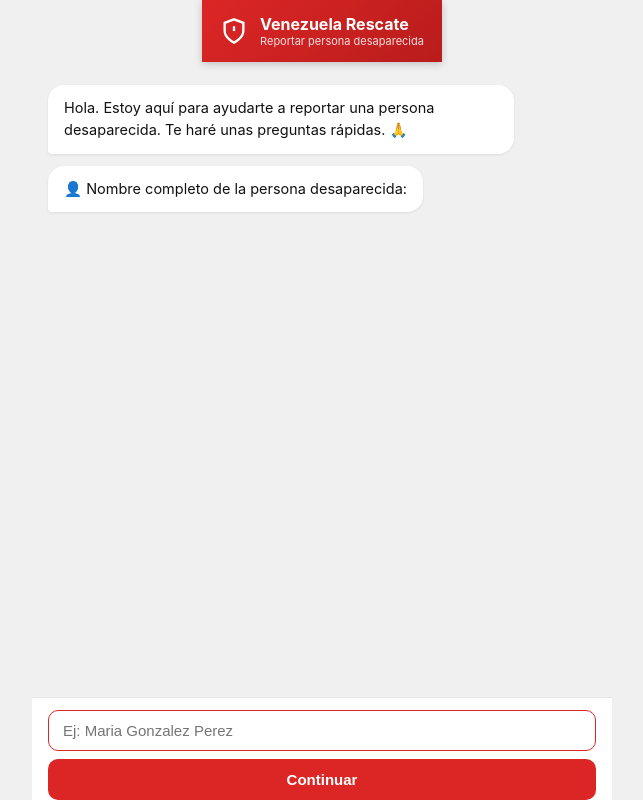
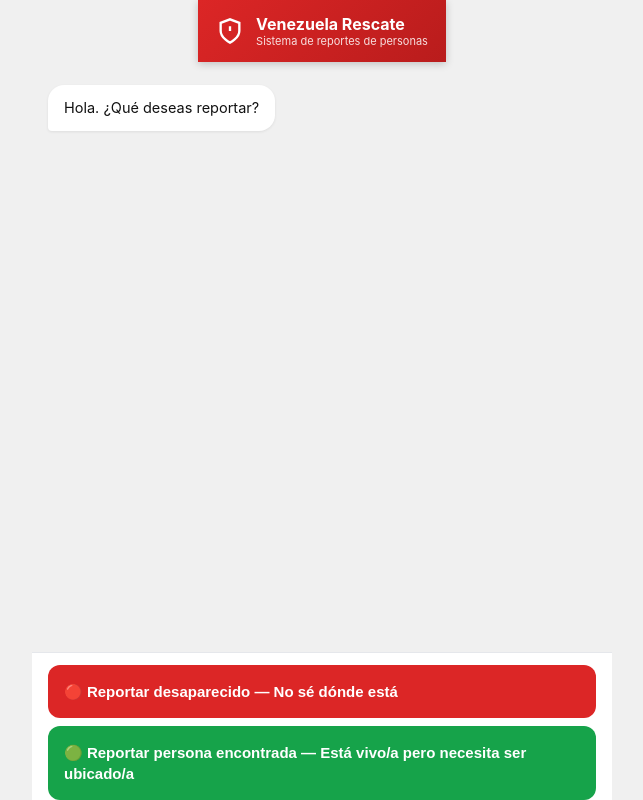
Before and after one commit to Arturado/ventatalk-rescate, a Python web app: template templates/chatbot.html in a window 1280 px wide. Shown: the whole page, without its empty margins (318-961 px from the left). Run offline with Jinja, Linux system fonts and the light colour scheme; the template is opened without the code that fills it, so the values that code supplies are empty.

Commit message:
feat: tipo reporte desaparecido/encontrado_vivo, flujos chatbot duales, admin badge y filtro

```diff
--- a/models.py
+++ b/models.py
@@ -16,6 +16,7 @@ class PersonaDesaparecida(Base):
     quien_ayudo = Column(String(200), nullable=True)
     contacto_quien_ayudo = Column(String(30), nullable=True)
     estado = Column(String(20), nullable=False, default="desaparecido")
+    tipo_reporte = Column(String(20), nullable=False, default="desaparecido")
     created_at = Column(DateTime(timezone=True), server_default=func.now())
 
 class AdminUser(Base):
--- a/routers/personas.py
+++ b/routers/personas.py
@@ -18,6 +18,7 @@ def listar_personas(
     nombre: Optional[str] = Query(None),
     cedula: Optional[str] = Query(None),
     estado: Optional[str] = Query(None),
+    tipo_reporte: Optional[str] = Query(None),
     skip: int = Query(0, ge=0),
     limit: int = Query(100, ge=1, le=500),
     db: Session = Depends(get_db),
@@ -30,6 +31,8 @@ def listar_personas(
         query = query.filter(models.PersonaDesaparecida.cedula == cedula)
     if estado:
         query = query.filter(models.PersonaDesaparecida.estado == estado)
+    if tipo_reporte:
+        query = query.filter(models.PersonaDesaparecida.tipo_reporte == tipo_reporte)
     return query.order_by(models.PersonaDesaparecida.created_at.desc()).offset(skip).limit(limit).all()
 
 @router.get("/{persona_id}", response_model=schemas.PersonaResponse)
--- a/routers/reportes.py
+++ b/routers/reportes.py
@@ -61,6 +61,7 @@ async def crear_reporte(
     numero_contacto: str = Form(...),
     quien_ayudo: str = Form(None),
     contacto_quien_ayudo: str = Form(None),
+    tipo_reporte: str = Form("desaparecido"),
     website: str = Form(None),
     foto: UploadFile = File(None),
     foto_2: UploadFile = File(None),
@@ -70,6 +71,9 @@ async def crear_reporte(
     # Honeypot: campo oculto — si viene con valor es un bot
     if website:
         return JSONResponse(status_code=200, content={"id": 0, "mensaje": "ok"})
+
+    if tipo_reporte not in ("desaparecido", "encontrado_vivo"):
+        tipo_reporte = "desaparecido"
 
     foto_url = await save_photo(foto)
     foto_url_2 = await save_photo(foto_2)
@@ -81,7 +85,7 @@ async def crear_reporte(
         numero_contacto=numero_contacto, quien_ayudo=quien_ayudo,
         contacto_quien_ayudo=contacto_quien_ayudo, foto_url=foto_url,
         foto_url_2=foto_url_2, foto_url_3=foto_url_3,
-        estado="desaparecido",
+        estado="desaparecido", tipo_reporte=tipo_reporte,
     )
     db.add(persona)
     db.commit()
--- a/schemas.py
+++ b/schemas.py
@@ -15,6 +15,7 @@ class PersonaResponse(BaseModel):
     quien_ayudo: Optional[str] = None
     contacto_quien_ayudo: Optional[str] = None
     estado: str = "desaparecido"
+    tipo_reporte: str = "desaparecido"
     created_at: datetime
 
     model_config = {"from_attributes": True}
--- a/templates/chatbot.html
+++ b/templates/chatbot.html
@@ -3,7 +3,7 @@
 <head>
   <meta charset="UTF-8">
   <meta name="viewport" content="width=device-width, initial-scale=1.0, viewport-fit=cover">
-  <title>Reportar Desaparecido — Venezuela Rescate</title>
+  <title>Reportar — Venezuela Rescate</title>
   <style>
     *, *::before, *::after { box-sizing: border-box; margin: 0; padding: 0; }
     html, body { height: 100%; }
@@ -94,6 +94,27 @@
       border: 1.5px solid #e5e7eb;
     }
     .cb-btn-sec:hover { background: #f9fafb; }
+
+    /* TIPO SELECTOR BUTTONS */
+    .cb-btn-tipo-des {
+      width: 100%; padding: 16px;
+      background: #dc2626; color: white;
+      border: none; border-radius: 12px;
+      font-size: 15px; font-weight: 700; cursor: pointer;
+      text-align: left; line-height: 1.4;
+      transition: background .15s;
+    }
+    .cb-btn-tipo-des:hover { background: #b91c1c; }
+    .cb-btn-tipo-enc {
+      width: 100%; padding: 16px;
+      background: #16a34a; color: white;
+      border: none; border-radius: 12px;
+      font-size: 15px; font-weight: 700; cursor: pointer;
+      text-align: left; line-height: 1.4;
+      transition: background .15s;
+    }
+    .cb-btn-tipo-enc:hover { background: #15803d; }
+
     #cb-file-label {
       display: flex; align-items: center; justify-content: center; gap: 8px;
       width: 100%; padding: 12px;
@@ -129,7 +150,7 @@
   </svg>
   <div>
     <h1>Venezuela Rescate</h1>
-    <p>Reportar persona desaparecida</p>
+    <p>Sistema de reportes de personas</p>
   </div>
 </div>
 <div id="cb-progress"><div id="cb-bar"></div></div>
@@ -139,19 +160,31 @@
 
 <script>
 (function () {
-  const API_URL = "";  // mismo origen
-  const STEPS = [
-    { field: "nombres_apellidos", question: "👤 Nombre completo de la persona desaparecida:", type: "text", placeholder: "Ej: Maria Gonzalez Perez", required: true },
-    { field: "cedula", question: "📋 Número de cédula:", type: "text", placeholder: "Ej: V-12345678", required: false },
-    { field: "ultima_ubicacion", question: "📍 Última ubicación conocida:", type: "text", placeholder: "Ej: Calle 5, Urb. El Valle, Caracas", required: true },
+  const API_URL = "";
+
+  const STEPS_DESAPARECIDO = [
+    { field: "nombres_apellidos", question: "¿Cuál es el nombre completo de la persona desaparecida?", type: "text", placeholder: "Ej: Maria Gonzalez Perez", required: true },
+    { field: "cedula", question: "¿Conoces su número de cédula?", type: "text", placeholder: "Ej: V-12345678", required: false },
+    { field: "ultima_ubicacion", question: "¿Cuál fue su última ubicación conocida?", type: "text", placeholder: "Ej: Calle 5, Urb. El Valle, Caracas", required: true },
     { field: "foto", question: "📷 Foto reciente (opcional):", type: "file", required: false },
-    { field: "descripcion", question: "📝 Descripción adicional (ropa, señas, salud...):", type: "textarea", placeholder: "Cualquier detalle ayuda", required: false },
-    { field: "numero_contacto", question: "📱 Tu número de contacto:", type: "tel", placeholder: "Ej: +58 412 1234567", required: true },
-    { field: "quien_ayudo", question: "🤝 Nombre de quien la está ayudando o vio (opcional):", type: "text", placeholder: "Ej: Pedro Ramírez", required: false },
-    { field: "contacto_quien_ayudo", question: "📞 Contacto de esa persona (opcional):", type: "tel", placeholder: "Ej: +58 414 7654321", required: false },
+    { field: "descripcion", question: "Agrega cualquier descripción adicional (ropa, señas, condiciones de salud...)", type: "textarea", placeholder: "Cualquier detalle ayuda", required: false },
+    { field: "numero_contacto", question: "¿A qué número podemos contactarte a ti?", type: "tel", placeholder: "Ej: +58 412 1234567", required: true },
+    { field: "quien_ayudo", question: "¿Hay alguien que la esté ayudando o la haya visto? ¿Cuál es su nombre? (opcional)", type: "text", placeholder: "Ej: Pedro Ramírez", required: false },
+    { field: "contacto_quien_ayudo", question: "¿Cuál es el número de contacto de esa persona? (opcional)", type: "tel", placeholder: "Ej: +58 414 7654321", required: false },
   ];
 
-  let currentStep = 0, formData = {};
+  const STEPS_ENCONTRADO = [
+    { field: "nombres_apellidos", question: "¿Cuál es el nombre completo de la persona encontrada? (si no lo sabes escribe 'Desconocido')", type: "text", placeholder: "Ej: Maria Gonzalez o Desconocido", required: true },
+    { field: "cedula", question: "¿Conoces su número de cédula?", type: "text", placeholder: "Ej: V-12345678", required: false },
+    { field: "ultima_ubicacion", question: "¿Dónde está ahora mismo esta persona?", type: "text", placeholder: "Ej: Refugio El Valle, Av. Principal", required: true },
+    { field: "foto", question: "📷 Foto de la persona (opcional):", type: "file", required: false },
+    { field: "descripcion", question: "¿Cómo se encuentra? Describe su estado físico y cualquier detalle importante", type: "textarea", placeholder: "Ej: Estable, consciente, sin documentos...", required: false },
+    { field: "numero_contacto", question: "¿A qué número podemos contactarte a ti (quien la encontró)?", type: "tel", placeholder: "Ej: +58 412 1234567", required: true },
+    { field: "quien_ayudo", question: "¿Sabes si tiene familiares buscándola? ¿Nombre de algún familiar? (opcional)", type: "text", placeholder: "Ej: Juan Pérez", required: false },
+    { field: "contacto_quien_ayudo", question: "¿Cuál es el número de contacto de ese familiar? (opcional)", type: "tel", placeholder: "Ej: +58 414 7654321", required: false },
+  ];
+
+  let currentStep = 0, formData = {}, STEPS = [], tipoReporte = "";
   const msgs = document.getElementById("cb-messages");
   const inputArea = document.getElementById("cb-input-area");
   const bar = document.getElementById("cb-bar");
@@ -185,8 +218,39 @@
   function setProgress(s) { bar.style.width = ((s / STEPS.length) * 100).toFixed(0) + "%"; }
 
   async function startChat() {
-    await botMsg("Hola. Estoy aquí para ayudarte a reportar una persona desaparecida. Te haré unas preguntas rápidas. 🙏", 700);
-    setTimeout(askStep, 400);
+    await botMsg("Hola. ¿Qué deseas reportar?", 700);
+    renderTipoButtons();
+  }
+
+  function renderTipoButtons() {
+    inputArea.innerHTML = "";
+    const btnDes = document.createElement("button");
+    btnDes.className = "cb-btn-tipo-des";
+    btnDes.textContent = "🔴 Reportar desaparecido — No sé dónde está";
+    btnDes.addEventListener("click", () => seleccionarTipo("desaparecido"));
+
+    const btnEnc = document.createElement("button");
+    btnEnc.className = "cb-btn-tipo-enc";
+    btnEnc.textContent = "🟢 Reportar persona encontrada — Está vivo/a pero necesita ser ubicado/a";
+    btnEnc.addEventListener("click", () => seleccionarTipo("encontrado_vivo"));
+
+    inputArea.appendChild(btnDes);
+    inputArea.appendChild(btnEnc);
+    scroll();
+  }
+
+  async function seleccionarTipo(tipo) {
+    tipoReporte = tipo;
+    STEPS = tipo === "desaparecido" ? STEPS_DESAPARECIDO : STEPS_ENCONTRADO;
+    inputArea.innerHTML = "";
+    userMsg(tipo === "desaparecido"
+      ? "🔴 Reportar desaparecido"
+      : "🟢 Reportar persona encontrada");
+    const confirmMsg = tipo === "desaparecido"
+      ? "Entendido. Voy a ayudarte a registrar a la persona desaparecida. Te haré unas preguntas rápidas. 🙏"
+      : "Entendido. Gracias por reportar a esta persona. Te haré unas preguntas para que los equipos puedan ubicarla. 🙏";
+    await botMsg(confirmMsg, 600);
+    setTimeout(askStep, 300);
   }
 
   function askStep() {
@@ -351,6 +415,7 @@
       fd.append("numero_contacto", formData.numero_contacto || "");
       if (formData.quien_ayudo) fd.append("quien_ayudo", formData.quien_ayudo);
       if (formData.contacto_quien_ayudo) fd.append("contacto_quien_ayudo", formData.contacto_quien_ayudo);
+      fd.append("tipo_reporte", tipoReporte);
       if (formData.fotos) {
         if (formData.fotos[0]) fd.append("foto", formData.fotos[0]);
         if (formData.fotos[1]) fd.append("foto_2", formData.fotos[1]);
@@ -359,7 +424,10 @@
       const res = await fetch(API_URL + "/api/reportes/", { method: "POST", body: fd });
       if (!res.ok) throw new Error("Error " + res.status);
 
-      // Pantalla de éxito
+      const successMsg = tipoReporte === "encontrado_vivo"
+        ? "¡Reporte enviado! Gracias por reportar a esta persona. Los equipos la ubicarán con su familia."
+        : "¡Reporte enviado! Tu reporte está registrado y disponible para los equipos de rescate.";
+
       msgs.innerHTML = "";
       inputArea.innerHTML = "";
       bar.style.width = "100%";
@@ -368,11 +436,11 @@
       ok.innerHTML = `
         <div class="cb-success-icon">✅</div>
         <h2>¡Reporte enviado!</h2>
-        <p>Tu reporte está registrado y disponible para los equipos de rescate. Que Dios los guíe. 🙏🇻🇪</p>`;
+        <p>${successMsg} Que Dios los guíe. 🙏🇻🇪</p>`;
       msgs.appendChild(ok);
       inputArea.innerHTML = `<button class="cb-btn cb-btn-sec" id="cb-new">Hacer otro reporte</button>`;
       document.getElementById("cb-new").addEventListener("click", () => {
-        currentStep = 0; formData = {};
+        currentStep = 0; formData = {}; tipoReporte = ""; STEPS = [];
         msgs.innerHTML = ""; bar.style.width = "0%";
         startChat();
       });
```
Also changed, not shown: routers/stats.py (+7 -0 lines), templates/admin/dashboard.html (+24 -2 lines).
